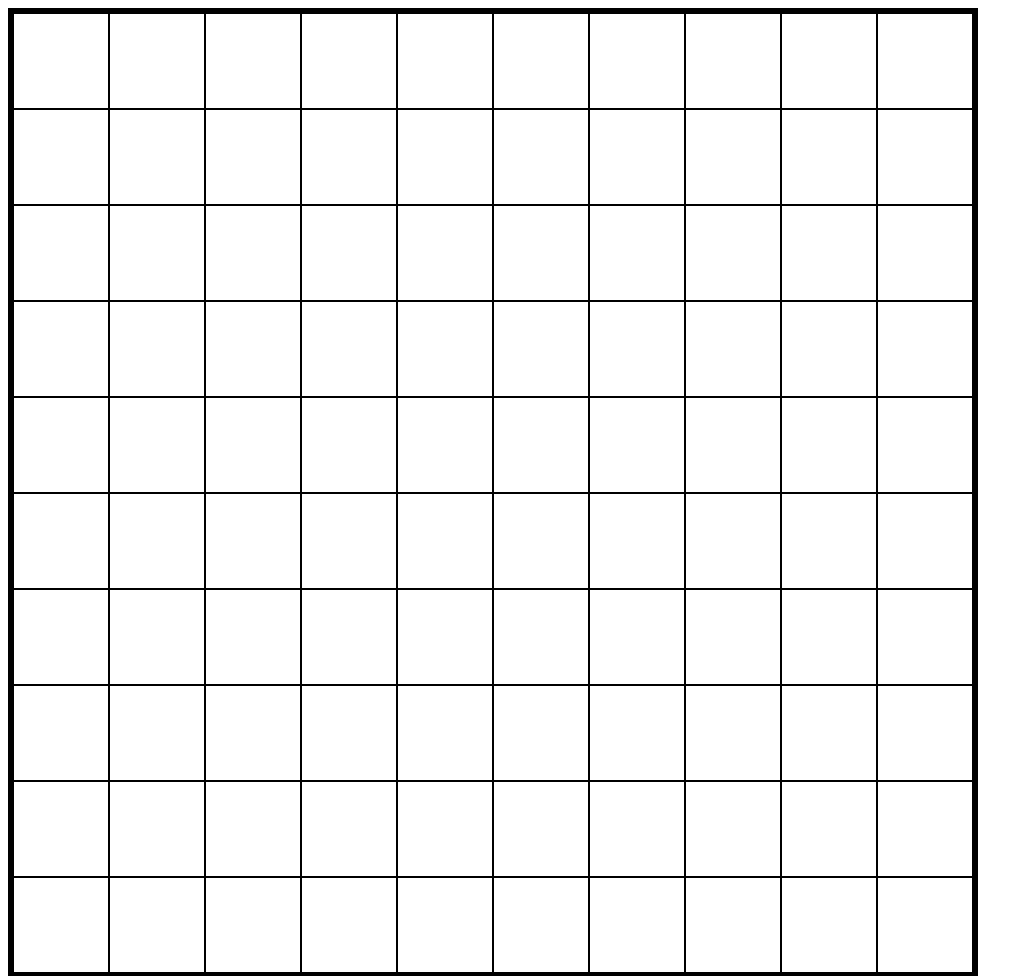
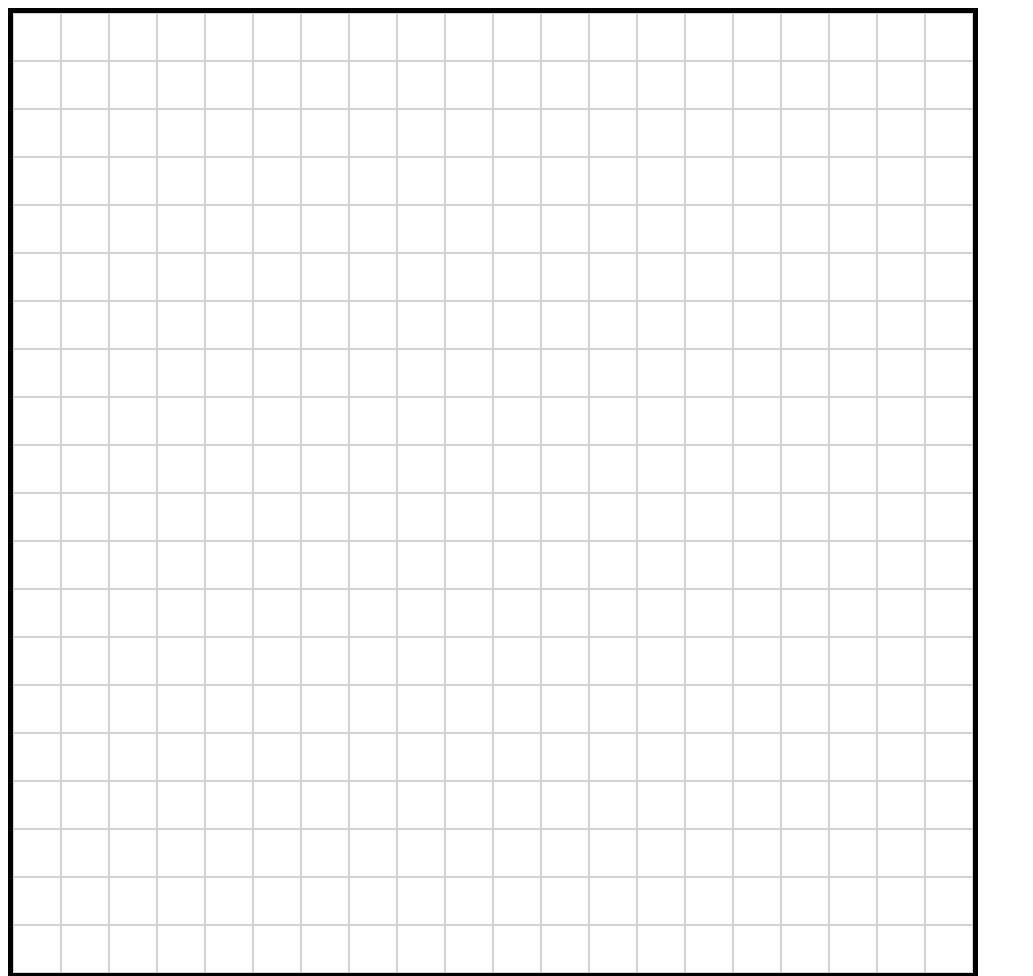
Before and after one commit to artsky-github/odin-eas, a plain HTML site: page index.html in a window 1280 px wide. Shown: the top 976 px of the page, without its empty margins (0-1033 px from the left). Drawn offline with Linux system fonts and the light colour scheme.

Commit message:
Implemented proper event handling for coloring divs. Removed grid container in index page and implemented it dynamically. Created a function that colors the divs while dragging as long as the mouse is pressed down.

```diff
--- a/index.html
+++ b/index.html
@@ -6,9 +6,6 @@
     <link rel="stylesheet" href="main.css" />
     <title>Document</title>
   </head>
-  <body>
-    <div class="eas-container"></div>
-    <div class="text-test"></div>
-  </body>
+  <body></body>
   <script src="source.js"></script>
 </html>
--- a/main.css
+++ b/main.css
@@ -6,3 +6,7 @@
   border: solid black 5px;
   user-select: none;
 }
+
+.eas-square {
+  border: solid lightgray 1px;
+}
--- a/source.js
+++ b/source.js
@@ -1,26 +1,54 @@
-const easContainer = document.querySelector(".eas-container");
+const gridContainer = createGridContainer();
+let isMouseDown = false;
+
+function dragToColor(gridContainer) {
+  gridContainer.addEventListener("mousedown", () => {
+    isMouseDown = true;
+  });
+  gridContainer.addEventListener("mouseup", () => {
+    isMouseDown = false;
+  });
+  gridContainer.addEventListener("mousedown", (e) => {
+    changeColor(e, gridContainer);
+  });
+  gridContainer.addEventListener("mouseover", (e) => {
+    changeColor(e, gridContainer);
+  });
+}
 
 function getSquareDimension(gridContainer, squares) {
   return gridContainer.clientWidth / squares - 2;
 }
 
+function createGridContainer() {
+  const gridContainer = document.createElement("div");
+  gridContainer.setAttribute("class", "eas-container");
+  dragToColor(gridContainer);
+  document.body.appendChild(gridContainer);
+  return gridContainer;
+}
+
 function createSquare(squares) {
-  const lenWidth = getSquareDimension(easContainer, squares);
+  const lenWidth = getSquareDimension(gridContainer, squares);
   const square = document.createElement("div");
-  square.setAttribute(
-    "style",
-    `border: solid black 1px; min-width: ${lenWidth}px; height: ${lenWidth}px;`
-  );
-  square.addEventListener("mousedown", () => {
-    square.style.backgroundColor = "red";
-  });
+  square.setAttribute("class", "eas-square");
+  square.style.minWidth = `${lenWidth}px`;
+  square.style.maxHeight = `${lenWidth}px`;
   return square;
 }
 
 function createGrid(squares) {
   for (let i = 0; i < Math.pow(squares, 2); i++) {
-    easContainer.appendChild(createSquare(squares));
+    gridContainer.appendChild(createSquare(squares));
   }
 }
 
-createGrid(10);
+function changeColor(e, gridContainer) {
+  if (e.type === "mouseover" && !isMouseDown) return;
+  if (e.target !== gridContainer) {
+    e.target.style.backgroundColor = "black";
+    e.target.style.borderColor = "black";
+  }
+}
+
+createGrid(20);
```
